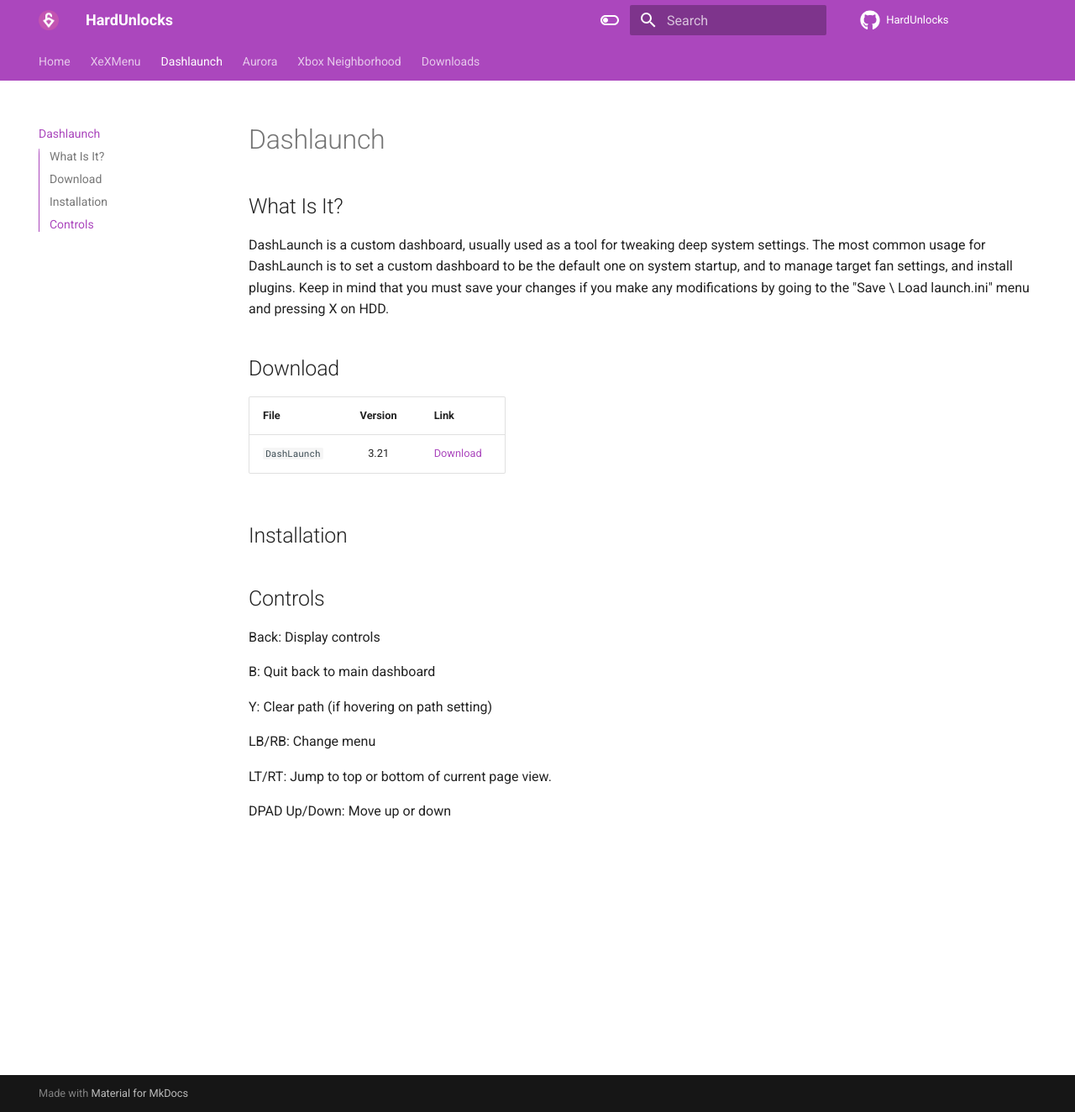
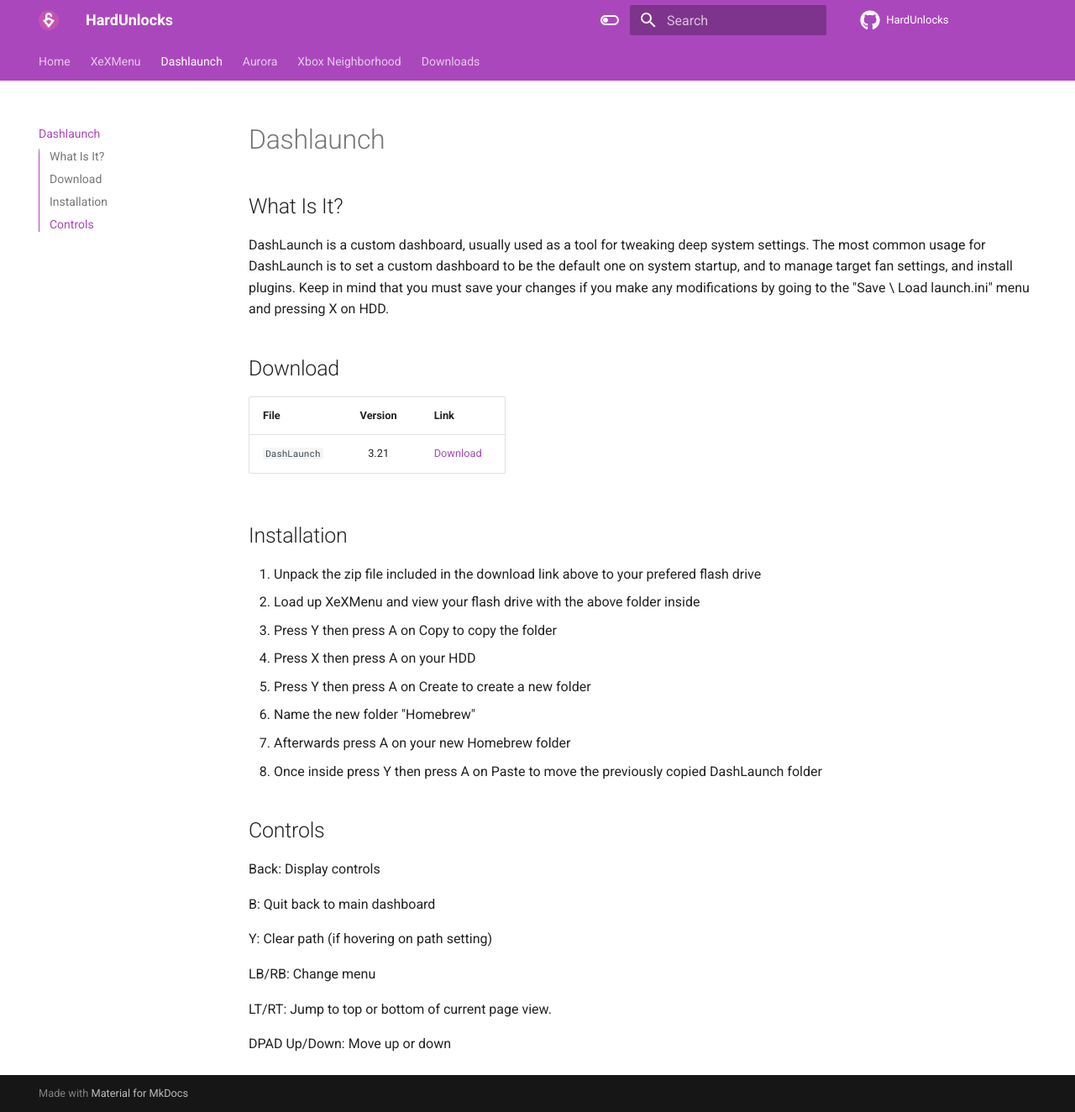
Before and after one commit to elasticpanda69/HardUnlocks, an MkDocs documentation site: the page built from docs/Dashlaunch.md, in a window 1280 px wide and 1324 px high. Shown: the whole window at 84% size. Built offline with MkDocs 1.6.1 and Material for MkDocs 9.7.7, drawn with Linux system fonts in a browser that asks for light colours; comment, search, counter and statistics services are not loaded.

Commit message:
Updated Dashlaunch page with installation instructions and updated download link

```diff
--- a/docs/Dashlaunch.md
+++ b/docs/Dashlaunch.md
@@ -6,13 +6,20 @@
 
 ## Download
 
-| File         | Version | Link                                                                                                                           |
-|--------------|:-------:|--------------------------------------------------------------------------------------------------------------------------------|
-| `DashLaunch` |  3.21   | [Download](https://consolemods.org/wiki/images/2/28/Dash_launch_v3.21.zip)                                                     |
+| File         | Version | Link                                  |
+|--------------|:-------:|---------------------------------------|
+| `DashLaunch` |  3.21   | [Download](/downloads/Dashlaunch.zip) |
 
 ## Installation
 
-
+1. Unpack the zip file included in the download link above to your prefered flash drive
+2. Load up XeXMenu and view your flash drive with the above folder inside
+3. Press Y then press A on Copy to copy the folder
+4. Press X then press A on your HDD
+5. Press Y then press A on Create to create a new folder
+6. Name the new folder "Homebrew"
+7. Afterwards press A on your new Homebrew folder
+8. Once inside press Y then press A on Paste to move the previously copied DashLaunch folder
 
 ## Controls
 
```
